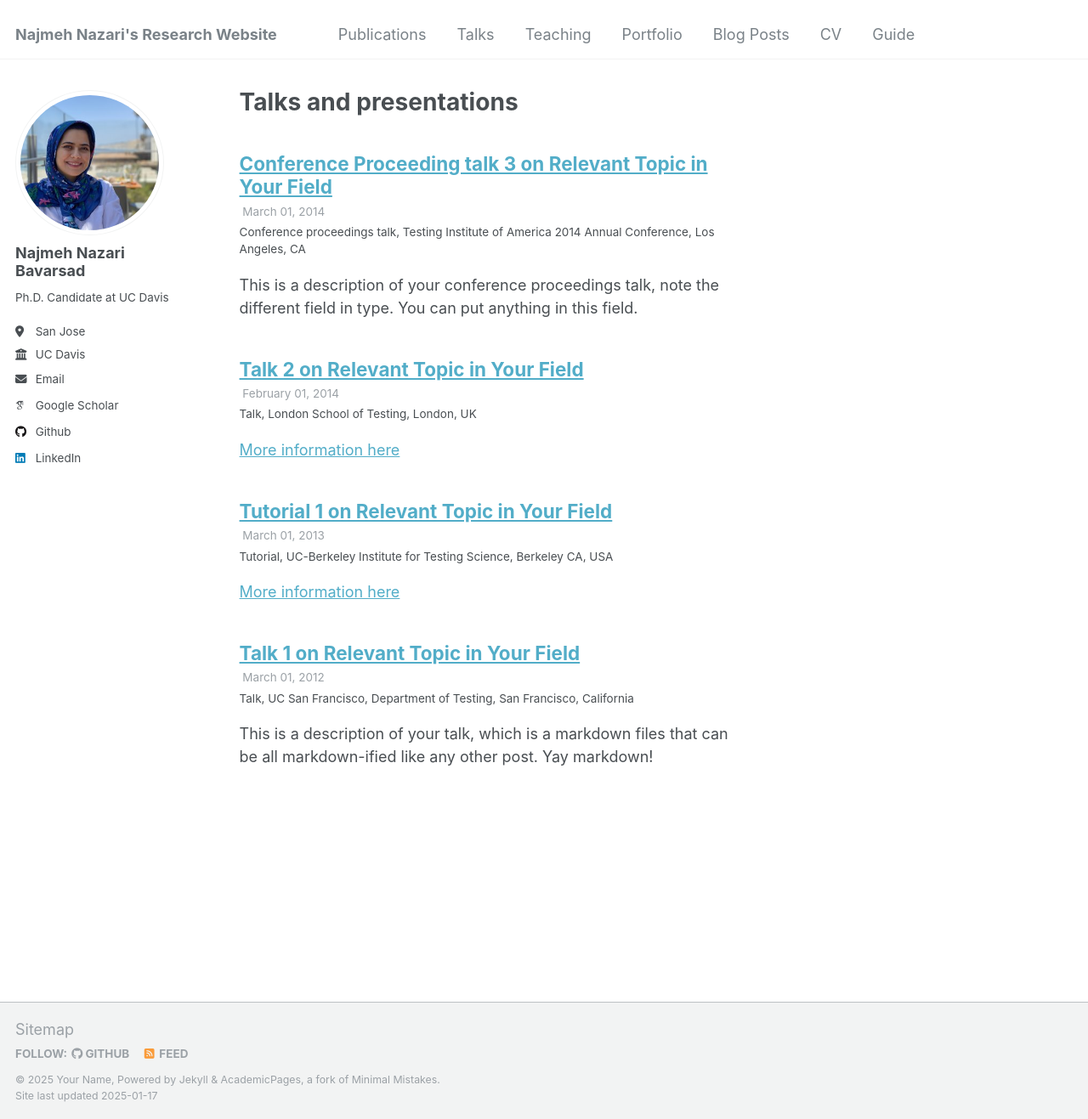
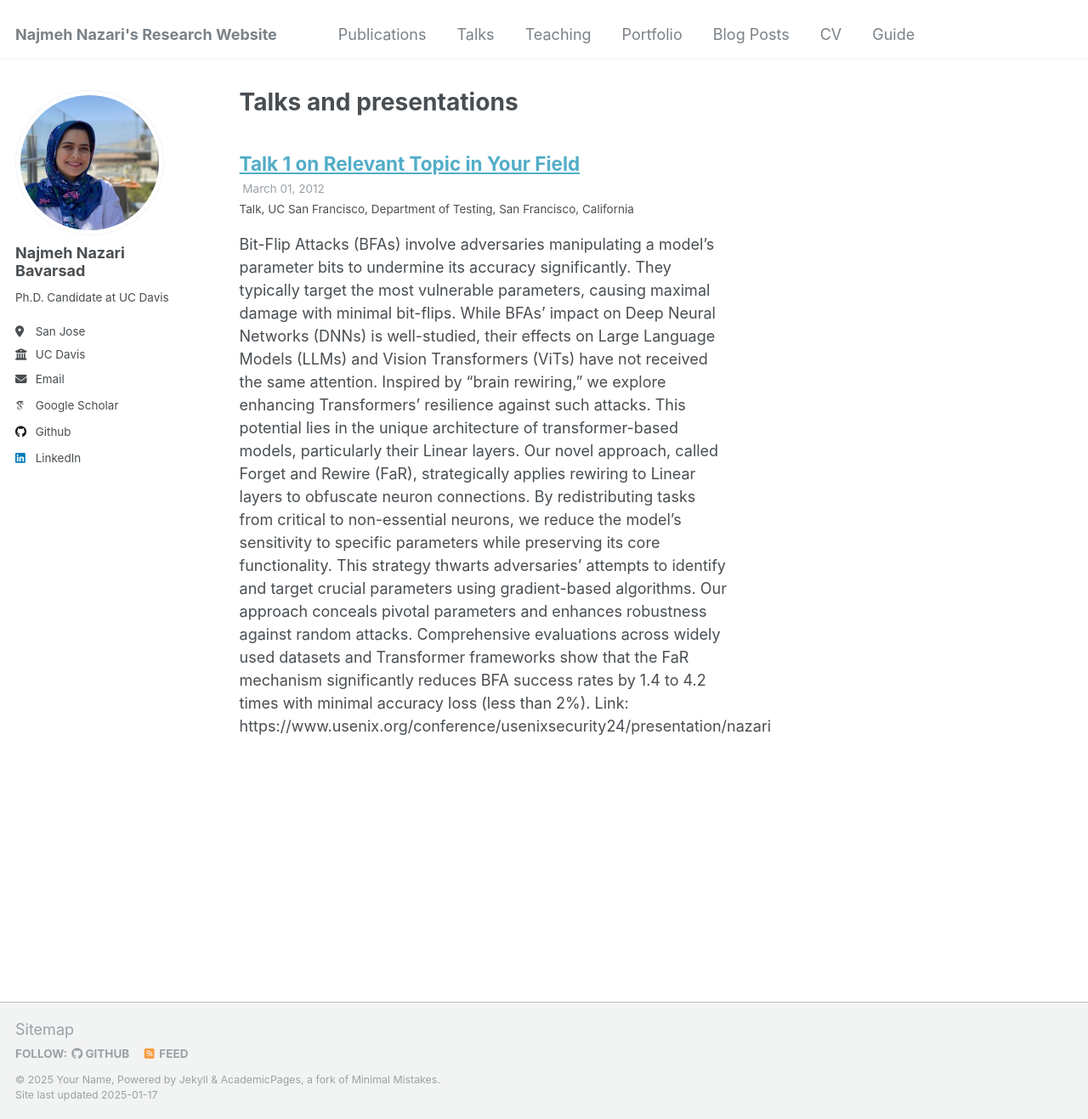
Before and after one commit to NajmehN/NajmehN.github.io, a Jekyll site: the page built from _pages/talks.html, in a window 1280 px wide and 1317 px high. Shown: the whole window at 85% size. Built offline with Jekyll 4.4.1, drawn with Linux system fonts in a browser that asks for light colours; some web fonts are replaced.

Commit message:
talk
talk

```diff
--- a/_talks/2012-03-01-talk-1.md
+++ b/_talks/2012-03-01-talk-1.md
@@ -8,4 +8,4 @@ date: 2012-03-01
 location: "San Francisco, California"
 ---
 
-This is a description of your talk, which is a markdown files that can be all markdown-ified like any other post. Yay markdown!
+Bit-Flip Attacks (BFAs) involve adversaries manipulating a model's parameter bits to undermine its accuracy significantly. They typically target the most vulnerable parameters, causing maximal damage with minimal bit-flips. While BFAs' impact on Deep Neural Networks (DNNs) is well-studied, their effects on Large Language Models (LLMs) and Vision Transformers (ViTs) have not received the same attention. Inspired by "brain rewiring," we explore enhancing Transformers' resilience against such attacks. This potential lies in the unique architecture of transformer-based models, particularly their Linear layers. Our novel approach, called Forget and Rewire (FaR), strategically applies rewiring to Linear layers to obfuscate neuron connections. By redistributing tasks from critical to non-essential neurons, we reduce the model's sensitivity to specific parameters while preserving its core functionality. This strategy thwarts adversaries' attempts to identify and target crucial parameters using gradient-based algorithms. Our approach conceals pivotal parameters and enhances robustness against random attacks. Comprehensive evaluations across widely used datasets and Transformer frameworks show that the FaR mechanism significantly reduces BFA success rates by 1.4 to 4.2 times with minimal accuracy loss (less than 2%). Link: https://www.usenix.org/conference/usenixsecurity24/presentation/nazari
--- a/_talks/2013-03-01-tutorial-1.md
+++ /dev/null
@@ -1,13 +0,0 @@
----
-title: "Tutorial 1 on Relevant Topic in Your Field"
-collection: talks
-type: "Tutorial"
-permalink: /talks/2013-03-01-tutorial-1
-venue: "UC-Berkeley Institute for Testing Science"
-date: 2013-03-01
-location: "Berkeley CA, USA"
----
-
-[More information here](http://exampleurl.com)
-
-This is a description of your tutorial, note the different field in type. This is a markdown files that can be all markdown-ified like any other post. Yay markdown!
--- a/_talks/2014-02-01-talk-2.md
+++ /dev/null
@@ -1,13 +0,0 @@
----
-title: "Talk 2 on Relevant Topic in Your Field"
-collection: talks
-type: "Talk"
-permalink: /talks/2014-02-01-talk-2
-venue: "London School of Testing"
-date: 2014-02-01
-location: "London, UK"
----
-
-[More information here](http://example2.com)
-
-This is a description of your talk, which is a markdown files that can be all markdown-ified like any other post. Yay markdown!
--- a/_talks/2014-03-01-talk-3.md
+++ /dev/null
@@ -1,11 +0,0 @@
----
-title: "Conference Proceeding talk 3 on Relevant Topic in Your Field"
-collection: talks
-type: "Conference proceedings talk"
-permalink: /talks/2014-03-01-talk-3
-venue: "Testing Institute of America 2014 Annual Conference"
-date: 2014-03-01
-location: "Los Angeles, CA"
----
-
-This is a description of your conference proceedings talk, note the different field in type. You can put anything in this field.
```
